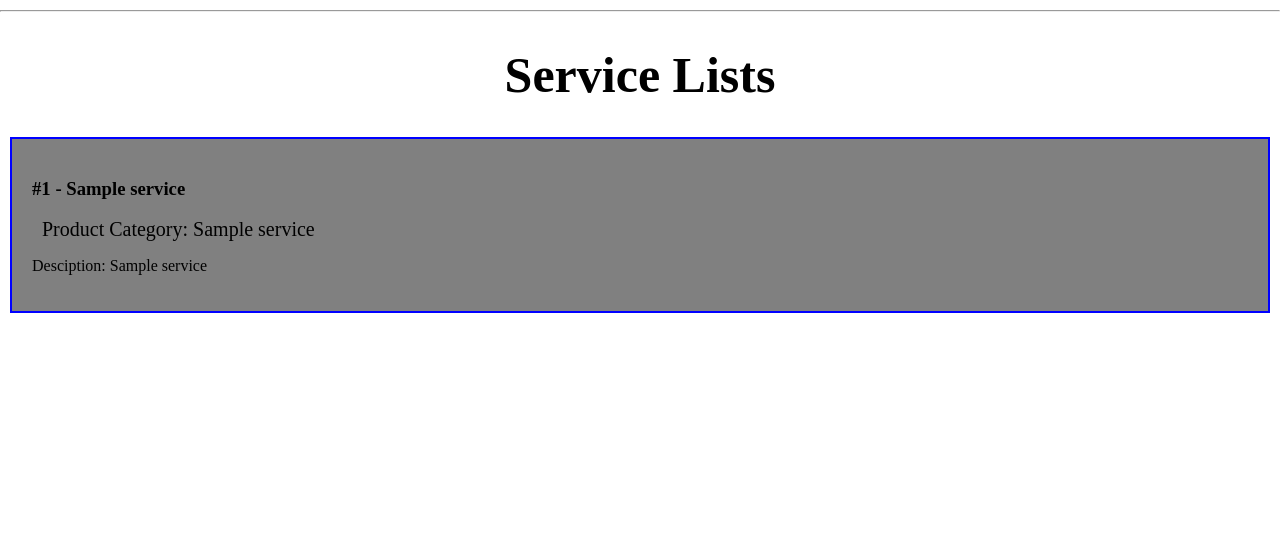
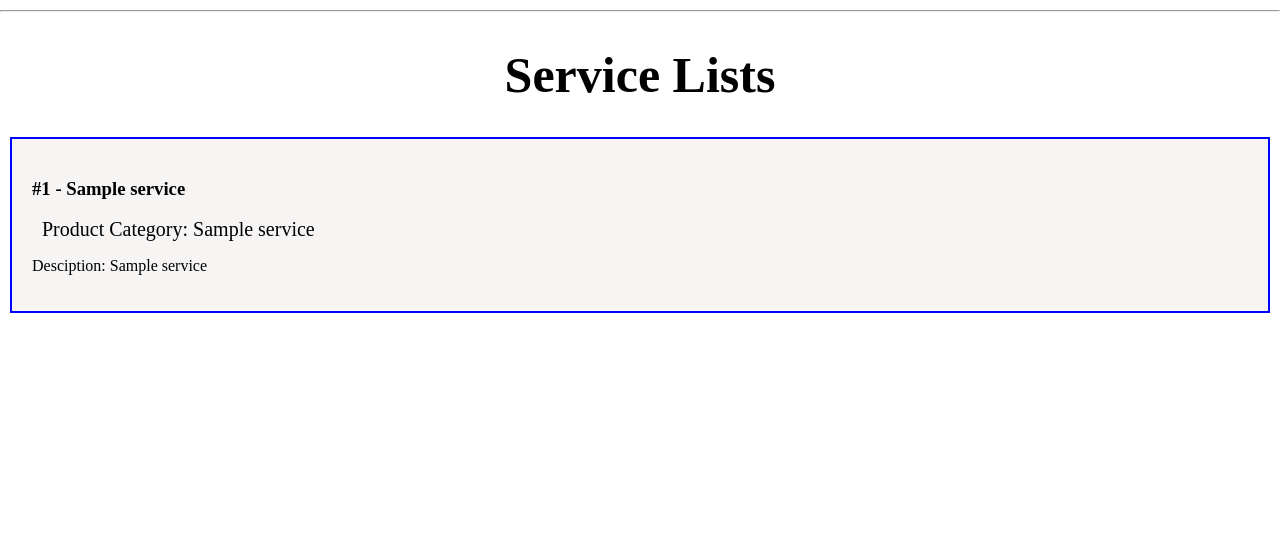
Before and after one commit to tuladharrikesh/demo-app, a Flask app: template templates/list2.html in a window 1280 px wide. Shown: the part 181-734 px from the top of the page. Run offline with Flask 2, Linux system fonts and the light colour scheme; the template is opened without the code that fills it: most values are stand-ins (such as "Sample title", 1, 10 or a date in 2020); some libraries are stand-ins or nearby versions.

Commit message:
bg-color

```diff
--- a/templates/list.html
+++ b/templates/list.html
@@ -19,8 +19,8 @@
             padding: 20px;
             margin: 10px;
             /*background-color: #d69e41;*/
-            background-color: grey;
-            border: 2px solid blue
+            background-color: #f7f4f4;
+            border: 2px solid blue;
         }
 
         .description {
```
